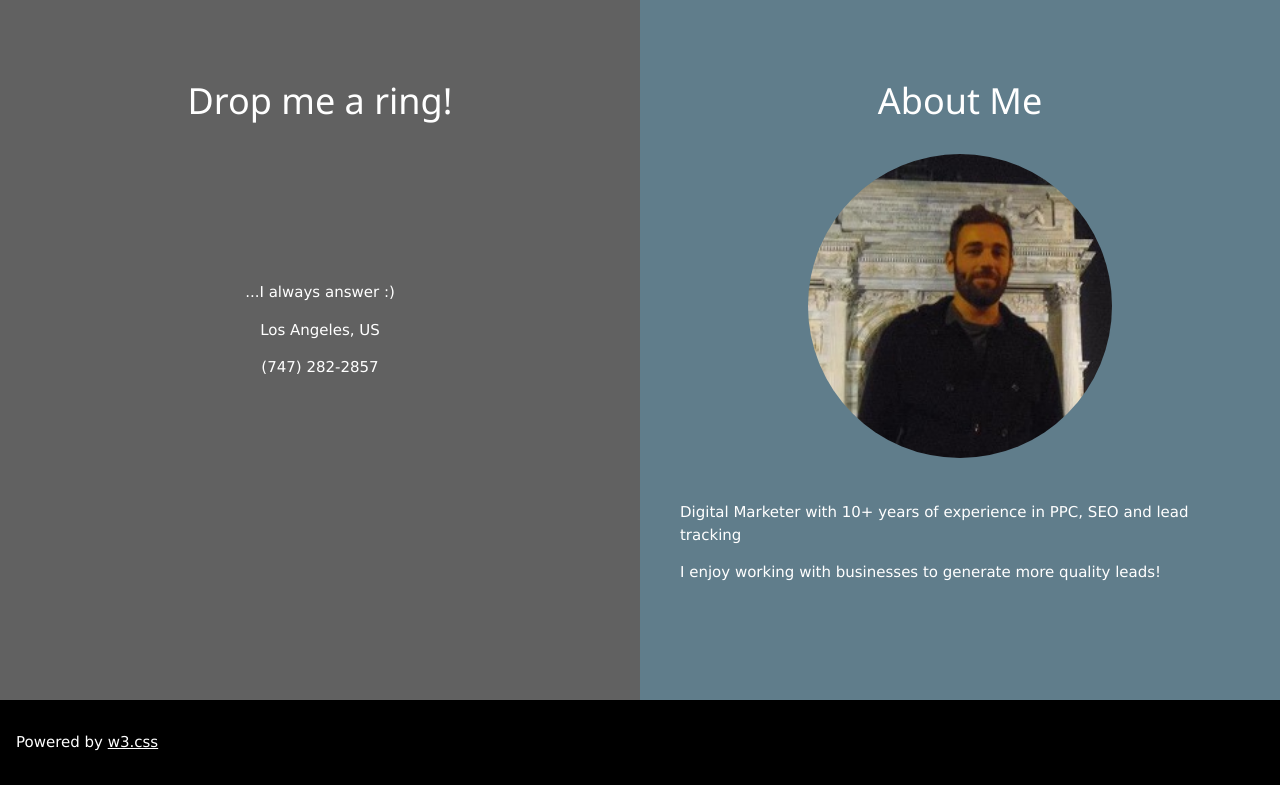
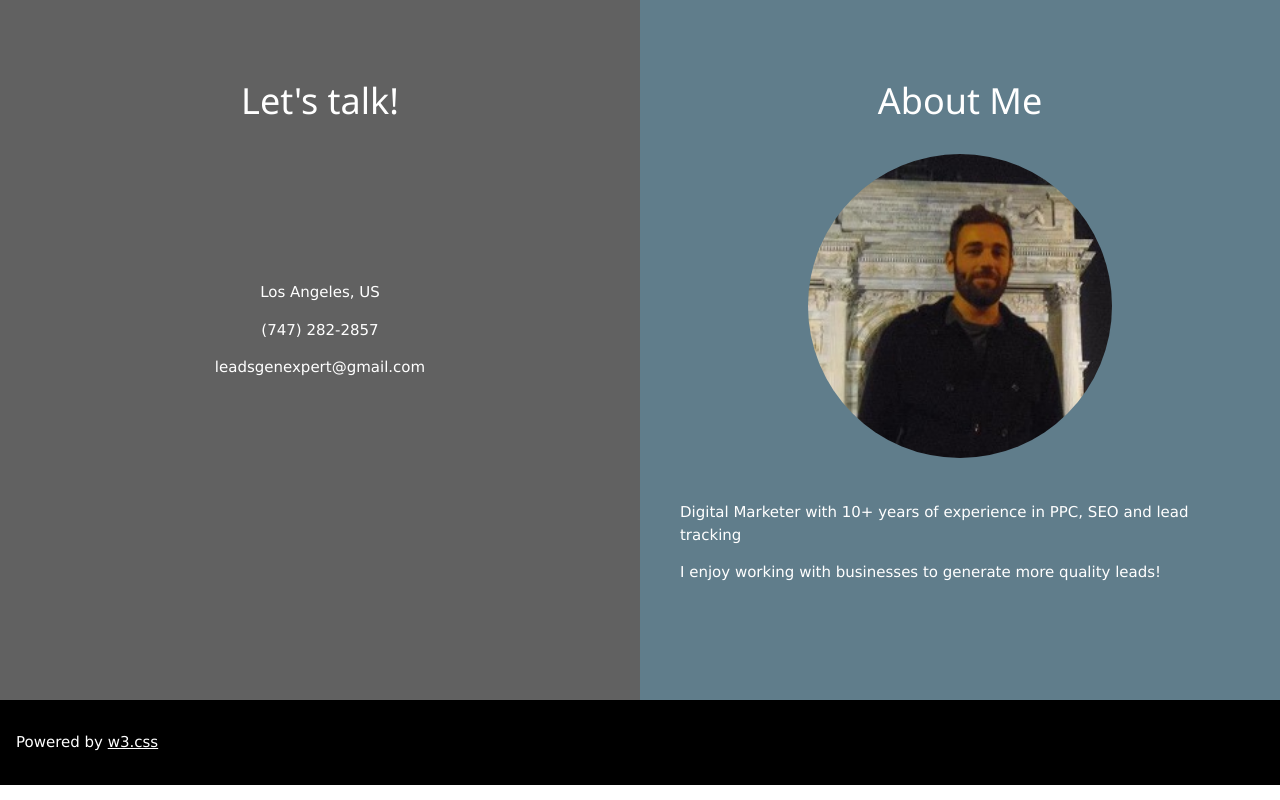
Before and after one commit to pournarakis/pournarakis.github.io, a plain HTML site: page demo.html in a window 1280 px wide. Drawn offline with nearby package versions, Linux system fonts and the light colour scheme.

Commit message:
Update demo.html

```diff
--- a/demo.html
+++ b/demo.html
@@ -12,12 +12,12 @@
 <div class="w3-row">
 	<div class="w3-half w3-dark-grey w3-container w3-center" style="height:700px">
 		<div class="w3-padding-64">
-		  <h1>Drop me a ring!</h1>
+		  <h1>Let's talk!</h1>
 		</div>
 		<div class="w3-padding-64">
-		  <p>...I always answer :)</p>
 		  <p>Los Angeles, US</p>
 		  <p>(747) 282-2857</p>
+		  <p>leadsgenexpert@gmail.com</p>
 		</div>
 	</div>
   <div class="w3-half w3-blue-grey w3-container" style="height:700px">
```
